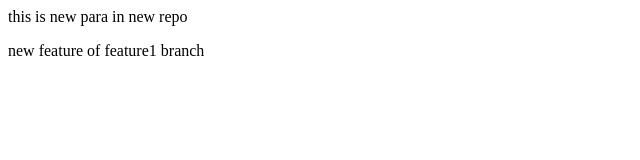
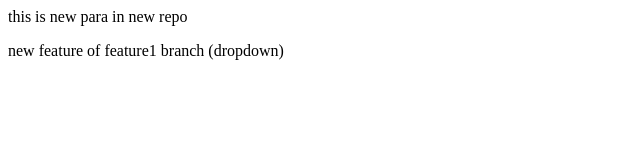
Before and after one commit to AryaDS-git/Localrepo, a plain HTML site: page index.html in a window 1280 px wide. Shown: the full height of the page, 0-640 px from the left. Drawn offline with Linux system fonts and the light colour scheme.

Commit message:
dropdown

```diff
--- a/index.html
+++ b/index.html
@@ -1,3 +1,3 @@
 <P>this is new para in new repo</P>
 
-<p>new feature of feature1 branch</p>
+<p>new feature of feature1 branch (dropdown)</p>
```
